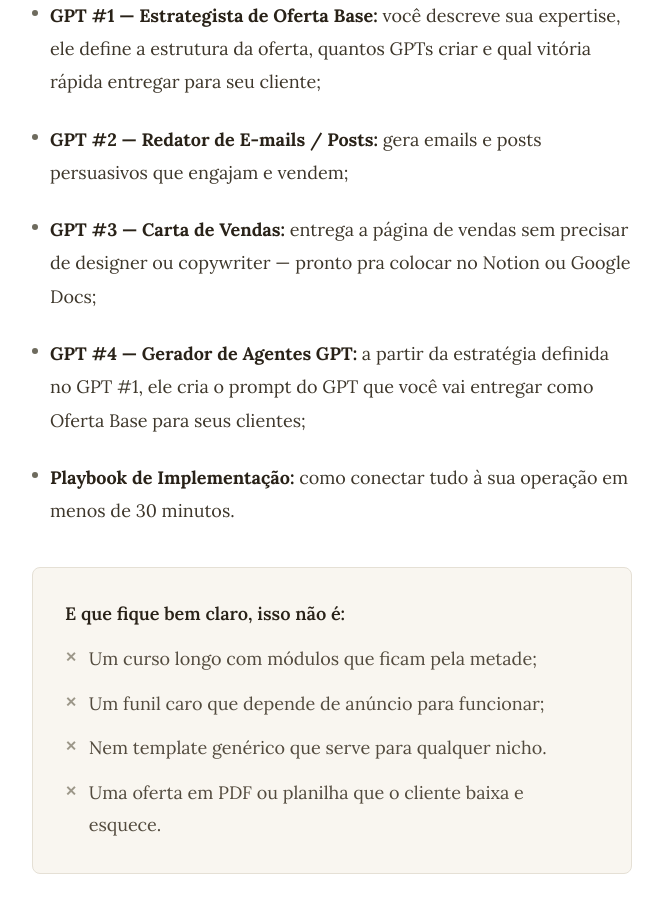
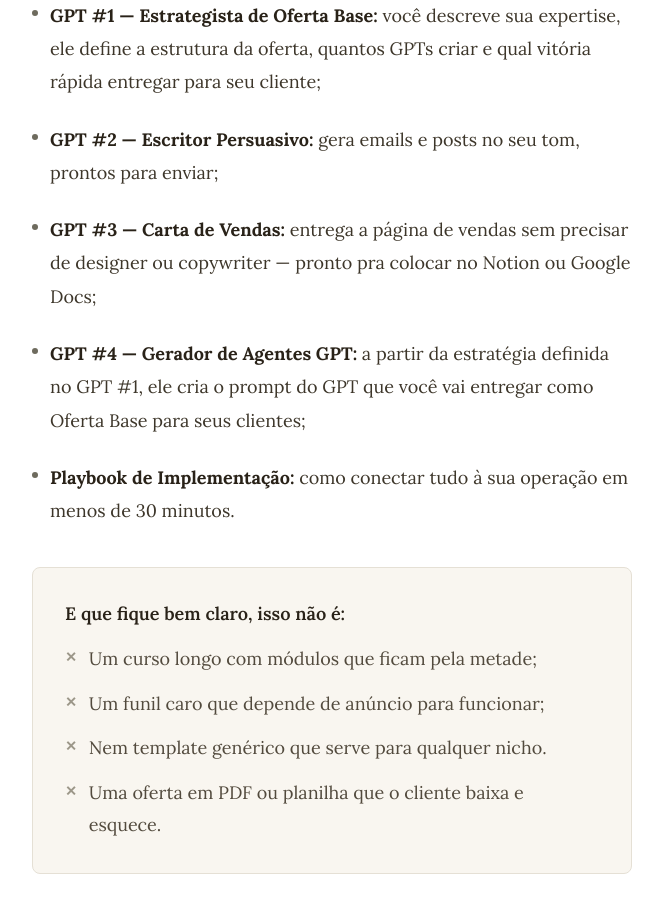
Before and after one commit to felipepavao/felipepavao, a React (Vite) app: page / in a window 1280 px wide. Shown: the part 2300-3213 px from the top of the page, without its empty margins (308-971 px from the left). Built offline with nearby package versions, Linux system fonts and the light colour scheme; no server answers.

Commit message:
Update GPT #2 offer copy

```diff
--- a/src/pages/HomePage.jsx
+++ b/src/pages/HomePage.jsx
@@ -188,7 +188,7 @@ export default function HomePage() {
       <ul className="space-y-6 mb-10">
         {[
           ['GPT #1 — Estrategista de Oferta Base', 'você descreve sua expertise, ele define a estrutura da oferta, quantos GPTs criar e qual vitória rápida entregar para seu cliente;'],
-          ['GPT #2 — Redator de E-mails / Posts', 'gera emails e posts persuasivos que engajam e vendem;'],
+          ['GPT #2 — Escritor Persuasivo', 'gera emails e posts no seu tom, prontos para enviar;'],
           ['GPT #3 — Carta de Vendas', 'entrega a página de vendas sem precisar de designer ou copywriter — pronto pra colocar no Notion ou Google Docs;'],
           ['GPT #4 — Gerador de Agentes GPT', 'a partir da estratégia definida no GPT #1, ele cria o prompt do GPT que você vai entregar como Oferta Base para seus clientes;'],
           ['Playbook de Implementação', 'como conectar tudo à sua operação em menos de 30 minutos.'],
```
